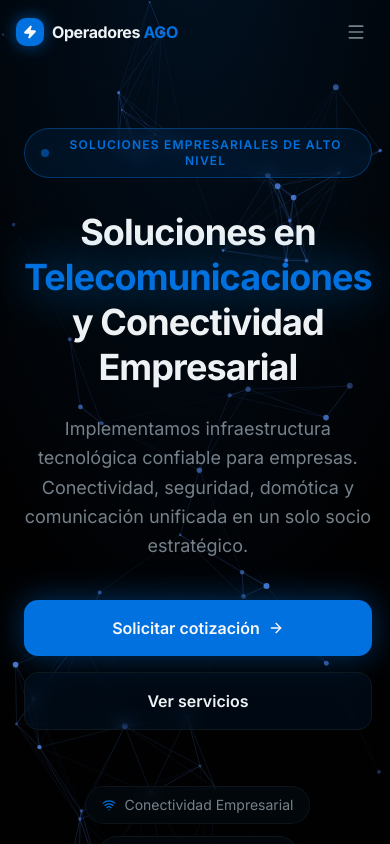
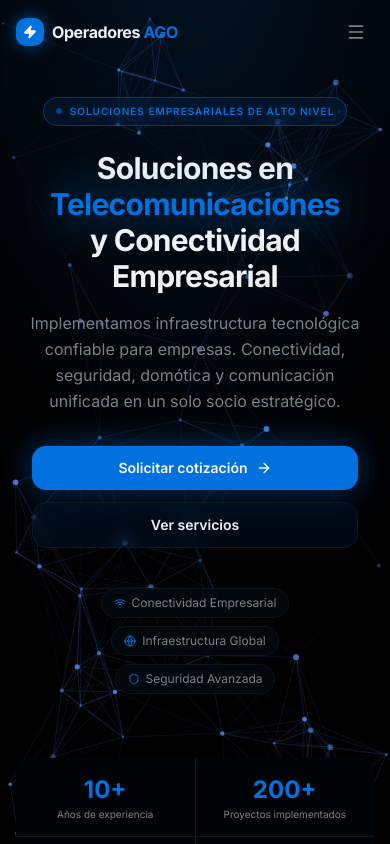
Before and after one commit to Mrechizero/operadoresago-web, a Next.js app: page / in a window 390 px wide. Shown: the top 844 px of the page. Built offline with nearby package versions, Linux system fonts and the light colour scheme.

Commit message:
Responsiv site/hero-section

```diff
--- a/components/hero-section.tsx
+++ b/components/hero-section.tsx
@@ -26,20 +26,20 @@ export default function HeroSection() {
         {/* Radial gradient overlay */}
         <div className="absolute inset-0 bg-[radial-gradient(ellipse_80%_60%_at_50%_-10%,oklch(0.55_0.2_250/0.15),transparent)]" />
         {/* Bottom fade */}
-        <div className="absolute bottom-0 left-0 right-0 h-48 bg-[linear-gradient(to_top,oklch(0.07_0.01_250),transparent)]" />
+        <div className="absolute bottom-0 left-0 right-0 h-32 sm:h-48 bg-[linear-gradient(to_top,oklch(0.07_0.01_250),transparent)]" />
       </div>
 
-      <div className="relative z-10 max-w-7xl mx-auto px-6 lg:px-8 pt-32 pb-20">
+      <div className="relative z-10 max-w-7xl mx-auto px-4 sm:px-6 lg:px-8 pt-24 sm:pt-28 lg:pt-32 pb-16 sm:pb-20">
         <div className="max-w-4xl mx-auto text-center">
           {/* Badge */}
           <motion.div
             initial={{ opacity: 0, y: 20 }}
             animate={{ opacity: 1, y: 0 }}
             transition={{ duration: 0.6, delay: 0.1 }}
-            className="inline-flex items-center gap-2 px-4 py-2 rounded-full border border-[oklch(0.55_0.2_250/0.4)] bg-[oklch(0.55_0.2_250/0.1)] backdrop-blur-sm mb-8"
+            className="inline-flex items-center gap-2 px-3 sm:px-4 py-1.5 sm:py-2 rounded-full border border-[oklch(0.55_0.2_250/0.4)] bg-[oklch(0.55_0.2_250/0.1)] backdrop-blur-sm mb-6 sm:mb-8"
           >
-            <span className="w-2 h-2 rounded-full bg-primary animate-pulse" />
-            <span className="text-primary text-xs font-semibold tracking-widest uppercase">
+            <span className="w-1.5 h-1.5 sm:w-2 sm:h-2 rounded-full bg-primary animate-pulse" />
+            <span className="text-primary text-[10px] sm:text-xs font-semibold tracking-widest uppercase whitespace-nowrap">
               Soluciones Empresariales de Alto Nivel
             </span>
           </motion.div>
@@ -49,10 +49,10 @@ export default function HeroSection() {
             initial={{ opacity: 0, y: 30 }}
             animate={{ opacity: 1, y: 0 }}
             transition={{ duration: 0.7, delay: 0.2 }}
-            className="text-4xl sm:text-5xl lg:text-6xl xl:text-7xl font-bold tracking-tight text-balance leading-tight mb-6"
+            className="text-3xl sm:text-4xl md:text-5xl lg:text-6xl xl:text-7xl font-bold tracking-tight text-balance leading-[1.2] sm:leading-tight mb-4 sm:mb-6"
           >
             Soluciones en{' '}
-            <span className="text-primary [text-shadow:0_0_40px_oklch(0.55_0.2_250/0.6)]">
+            <span className="text-primary [text-shadow:0_0_40px_oklch(0.55_0.2_250/0.6)] whitespace-nowrap">
               Telecomunicaciones
             </span>{' '}
             y Conectividad Empresarial
@@ -63,7 +63,7 @@ export default function HeroSection() {
             initial={{ opacity: 0, y: 20 }}
             animate={{ opacity: 1, y: 0 }}
             transition={{ duration: 0.7, delay: 0.35 }}
-            className="text-lg sm:text-xl text-muted-foreground leading-relaxed max-w-2xl mx-auto mb-10"
+            className="text-base sm:text-lg md:text-xl text-muted-foreground leading-relaxed max-w-2xl mx-auto mb-8 sm:mb-10 px-2"
           >
             Implementamos infraestructura tecnológica confiable para empresas.
             Conectividad, seguridad, domótica y comunicación unificada en un solo socio estratégico.
@@ -74,18 +74,18 @@ export default function HeroSection() {
             initial={{ opacity: 0, y: 20 }}
             animate={{ opacity: 1, y: 0 }}
             transition={{ duration: 0.6, delay: 0.5 }}
-            className="flex flex-col sm:flex-row gap-4 justify-center mb-14"
+            className="flex flex-col sm:flex-row gap-3 sm:gap-4 justify-center mb-10 sm:mb-14 px-4"
           >
             <a
               href="#contacto"
-              className="inline-flex items-center justify-center gap-2 px-8 py-4 rounded-xl bg-primary text-primary-foreground font-semibold text-base hover:bg-[oklch(0.62_0.2_250)] active:scale-95 transition-all duration-200 shadow-[0_0_32px_oklch(0.55_0.2_250/0.45)] hover:shadow-[0_0_48px_oklch(0.55_0.2_250/0.65)] group"
+              className="inline-flex items-center justify-center gap-2 px-6 sm:px-8 py-3 sm:py-4 rounded-xl bg-primary text-primary-foreground font-semibold text-sm sm:text-base hover:bg-[oklch(0.62_0.2_250)] active:scale-95 transition-all duration-200 shadow-[0_0_32px_oklch(0.55_0.2_250/0.45)] hover:shadow-[0_0_48px_oklch(0.55_0.2_250/0.65)] group"
             >
               Solicitar cotización
               <ArrowRight className="w-4 h-4 group-hover:translate-x-1 transition-transform" />
             </a>
             <a
               href="#servicios"
-              className="inline-flex items-center justify-center gap-2 px-8 py-4 rounded-xl border border-border bg-[oklch(0.55_0.2_250/0.08)] backdrop-blur-sm text-foreground font-semibold text-base hover:bg-[oklch(0.55_0.2_250/0.15)] hover:border-primary/50 active:scale-95 transition-all duration-200"
+              className="inline-flex items-center justify-center gap-2 px-6 sm:px-8 py-3 sm:py-4 rounded-xl border border-border bg-[oklch(0.55_0.2_250/0.08)] backdrop-blur-sm text-foreground font-semibold text-sm sm:text-base hover:bg-[oklch(0.55_0.2_250/0.15)] hover:border-primary/50 active:scale-95 transition-all duration-200"
             >
               Ver servicios
             </a>
@@ -96,15 +96,15 @@ export default function HeroSection() {
             initial={{ opacity: 0, y: 20 }}
             animate={{ opacity: 1, y: 0 }}
             transition={{ duration: 0.6, delay: 0.65 }}
-            className="flex flex-wrap gap-3 justify-center"
+            className="flex flex-wrap gap-2 sm:gap-3 justify-center px-4"
           >
             {badges.map(({ icon: Icon, label }) => (
               <div
                 key={label}
-                className="flex items-center gap-2 px-4 py-2 rounded-full bg-[oklch(0.14_0.02_250/0.7)] backdrop-blur-sm border border-border/80 text-muted-foreground text-sm"
+                className="flex items-center gap-1.5 sm:gap-2 px-3 sm:px-4 py-1.5 sm:py-2 rounded-full bg-[oklch(0.14_0.02_250/0.7)] backdrop-blur-sm border border-border/80 text-muted-foreground text-xs sm:text-sm"
               >
-                <Icon className="w-3.5 h-3.5 text-primary" />
-                {label}
+                <Icon className="w-3 h-3 sm:w-3.5 sm:h-3.5 text-primary" />
+                <span className="whitespace-nowrap">{label}</span>
               </div>
             ))}
           </motion.div>
@@ -115,15 +115,19 @@ export default function HeroSection() {
           initial={{ opacity: 0, y: 40 }}
           animate={{ opacity: 1, y: 0 }}
           transition={{ duration: 0.7, delay: 0.8 }}
-          className="mt-20 grid grid-cols-2 lg:grid-cols-4 gap-px bg-border rounded-2xl overflow-hidden max-w-3xl mx-auto"
+          className="mt-16 sm:mt-20 grid grid-cols-2 lg:grid-cols-4 gap-px bg-border rounded-2xl overflow-hidden max-w-3xl mx-auto"
         >
           {stats.map(({ value, label }) => (
             <div
               key={label}
-              className="bg-card flex flex-col items-center justify-center py-6 px-4 hover:bg-[oklch(0.14_0.02_250)] transition-colors"
+              className="bg-card flex flex-col items-center justify-center py-4 sm:py-6 px-3 sm:px-4 hover:bg-[oklch(0.14_0.02_250)] transition-colors"
             >
-              <span className="text-3xl font-bold text-primary mb-1">{value}</span>
-              <span className="text-xs text-muted-foreground text-center leading-tight">{label}</span>
+              <span className="text-2xl sm:text-3xl font-bold text-primary mb-0.5 sm:mb-1">
+                {value}
+              </span>
+              <span className="text-[10px] sm:text-xs text-muted-foreground text-center leading-tight">
+                {label}
+              </span>
             </div>
           ))}
         </motion.div>
@@ -134,14 +138,14 @@ export default function HeroSection() {
         initial={{ opacity: 0 }}
         animate={{ opacity: 1 }}
         transition={{ delay: 1.2 }}
-        className="absolute bottom-8 left-1/2 -translate-x-1/2 flex flex-col items-center gap-1"
+        className="absolute bottom-6 sm:bottom-8 left-1/2 -translate-x-1/2 flex flex-col items-center gap-1"
       >
         <motion.div
           animate={{ y: [0, 6, 0] }}
           transition={{ repeat: Infinity, duration: 1.8, ease: 'easeInOut' }}
           aria-hidden
         >
-          <ChevronDown className="w-5 h-5 text-muted-foreground/60" />
+          <ChevronDown className="w-4 h-4 sm:w-5 sm:h-5 text-muted-foreground/60" />
         </motion.div>
       </motion.div>
     </section>
```
